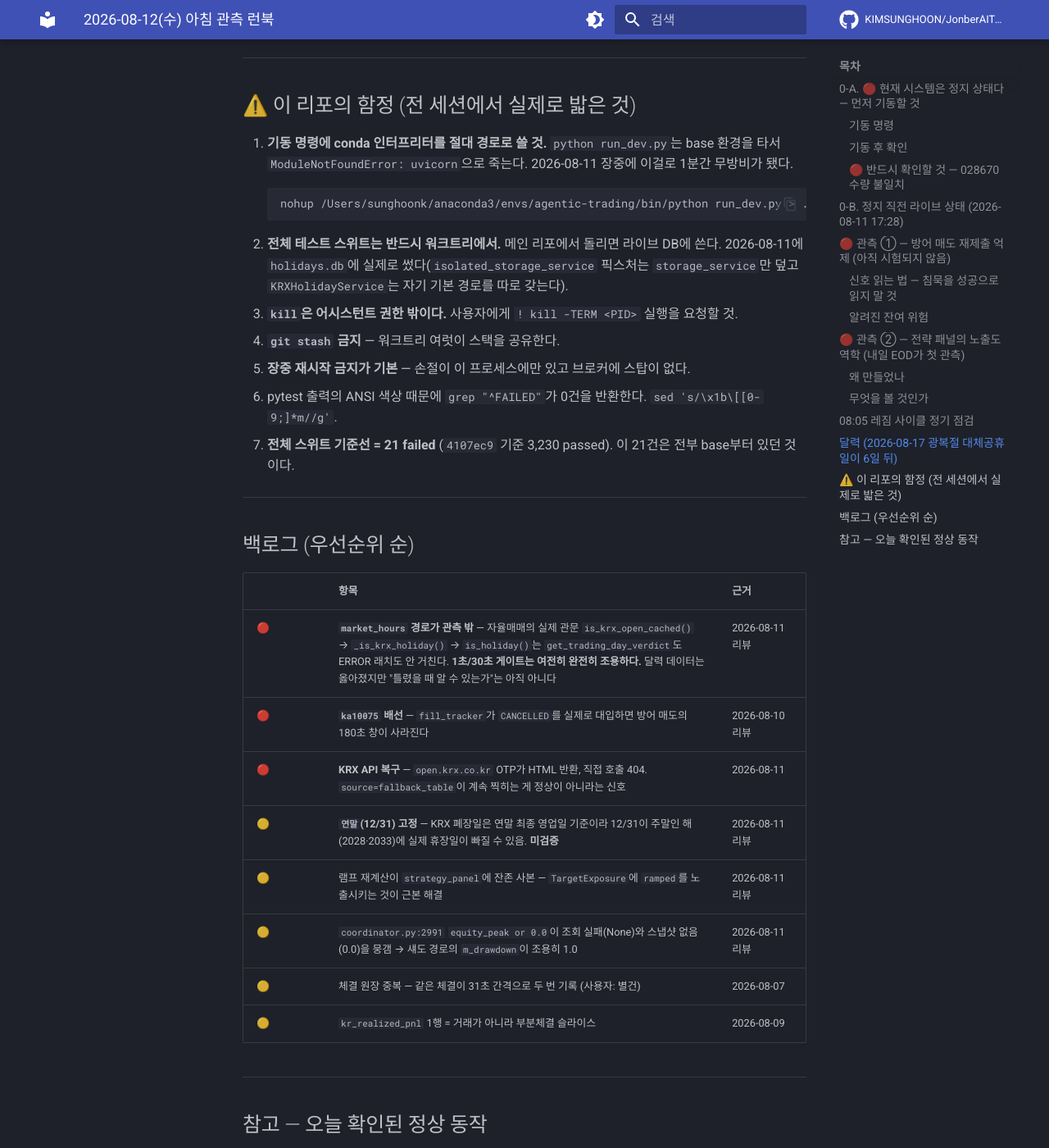
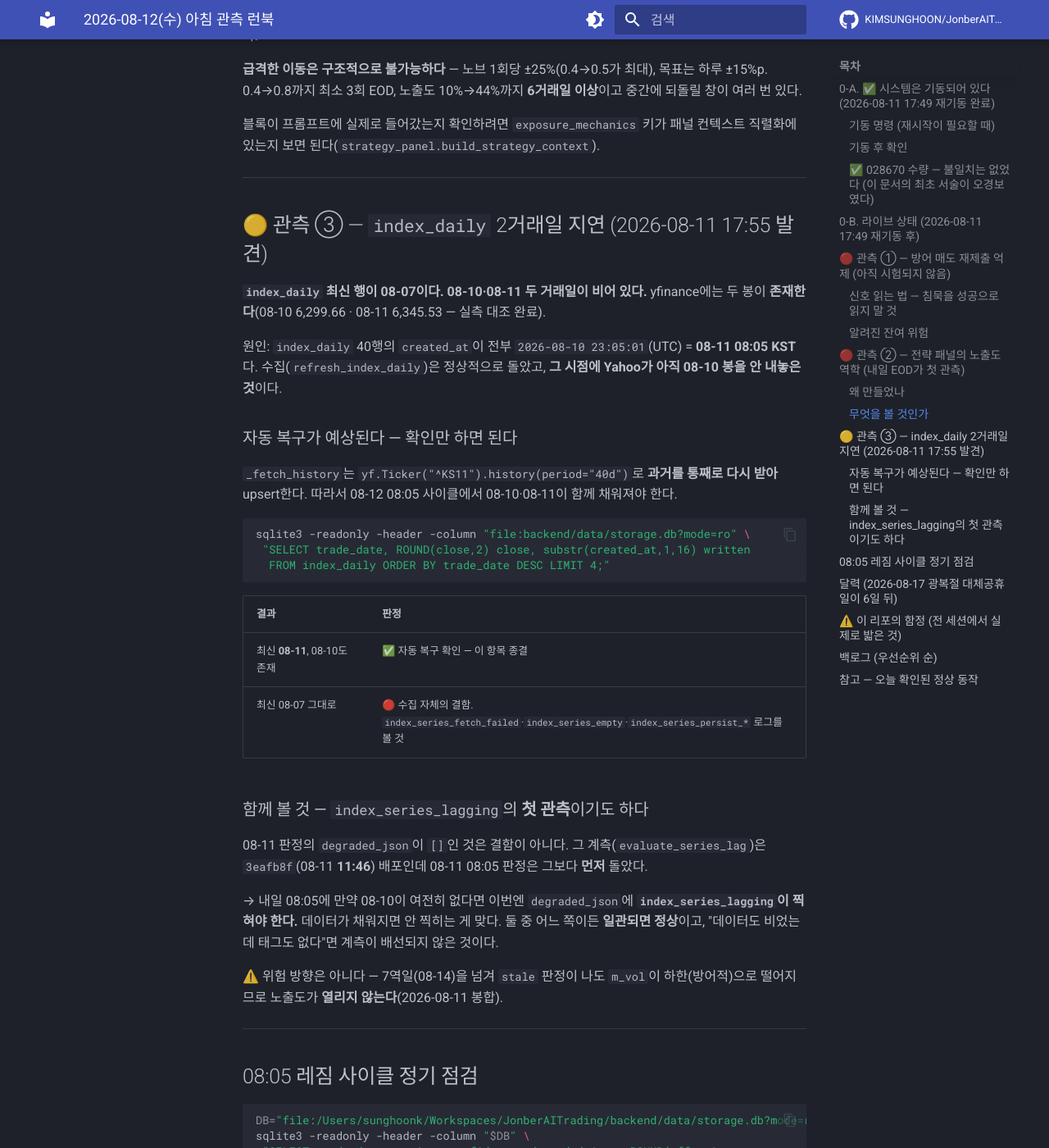
Before and after one commit to KIMSUNGHOON/JonberAITrading, an MkDocs documentation site: the page built from docs/runbooks/2026-08-12-morning-observation.md, in a window 1280 px wide and 1400 px high, scrolled down 5632 px. Shown: the whole window at 82% size. Built offline with MkDocs 1.6.1 and Material for MkDocs 9.7.7, drawn with Linux system fonts in a browser that asks for light colours; comment, search, counter and statistics services are not loaded; some of the changed text lies outside the part shown.

Commit message:
docs(runbook): 028670 "불일치" 오경보 정정 + 재기동 반영 + 관측 ③ 추가
이 문서가 스스로 침묵하는 실패를 하나 만들었다 — 존재하지 않는 불일치를
🔴 경보로 적었다.

## 정정: 028670 수량 불일치는 없었다

"스냅샷 3,115 vs 브로커 3,470"은 3,115 + 오늘 체결 355를 **더해** 만든
숫자였다. 그 355주는 이미 3,115 안에 포함돼 있었다. 브로커를 직접
조회(kt00004)한 결과 3,115주 — 원장 누적·코디네이터 스냅샷과 세 숫자가
전부 같다.

16:35 체결의 정체도 원장이 설명한다: 146주는 09:07 주문(0018558)의
잔량 체결(61+146=207 완결)이고 209주는 별개 신규 주문(0018653)이다.

따라서 리컨실러가 조용한 것은 정상이다 — 교정할 드리프트가 없다.
원 지시를 그대로 따랐다면 내일 아침 정상을 "리컨실러 미작동"으로
오판했을 것이다.

## 추가: 관측 ③ — index_daily가 2거래일 뒤졌다

최신 행이 08-07인데 yfinance에는 08-10·08-11이 존재한다(실측 대조).
수집은 08-11 08:05에 정상적으로 돌았고 그 시점에 Yahoo가 08-10 봉을
아직 안 내놓은 것이다. period="40d"로 과거를 통째로 다시 받으므로
내일 08:05에 자동 복구가 예상된다 — 확인 절차를 적었다.

degraded_json이 []인 것도 결함이 아니다: evaluate_series_lag는
3eafb8f(08-11 11:46) 배포이고 08:05 판정은 그보다 먼저 돌았다.
내일이 그 계측의 첫 관측이기도 하다.

## 기타

- §0-A/0-B를 17:49 재기동 실측으로 갱신(PID 2829, 검증 8항목 전부 통과)
- 함정 3건 추가: 원장 합을 잔고에 더하지 말 것 · 리스닝까지 ~40초 ·
  zsh의 --include glob

Co-Authored-By: Claude Opus 5 (1M context) <noreply@anthropic.com>

````diff
--- a/docs/runbooks/2026-08-12-morning-observation.md
+++ b/docs/runbooks/2026-08-12-morning-observation.md
@@ -1,16 +1,33 @@
 # 2026-08-12(수) 아침 관측 런북
 
-> 작성: 2026-08-11 17:20. **이 문서는 다음 세션이 이어받기 위한 것이다.**
+> 작성: 2026-08-11 17:20 · **갱신: 2026-08-11 18:05** (재기동 완료 + 028670 오경보 정정 + 관측 ③ 추가).
+> **이 문서는 다음 세션이 이어받기 위한 것이다.**
 > 전 세션의 감시(Monitor)·예약(cron)·컨텍스트는 세션 종료와 함께 사라졌다.
+>
+> **대기 중인 관측 3건**: ① 방어 매도 재제출 억제(미검증 3일째) · ② 패널 노출도 역학(내일 15:35 첫 EOD) · ③ `index_daily` 2거래일 지연(내일 08:05 자동 복구 예상).
 
 ---
 
-## 0-A. 🔴 현재 시스템은 **정지 상태**다 — 먼저 기동할 것
+## 0-A. ✅ 시스템은 **기동되어 있다** (2026-08-11 17:49 재기동 완료)
 
-2026-08-11 17:28에 사용자가 PC 재부팅을 위해 백엔드·프론트엔드를 정상 종료했다
-(`Application shutdown complete`, 미체결 주문 0건, 포트 해제 확인).
+2026-08-11 17:28에 사용자가 PC 재부팅을 위해 정상 종료했고, **17:49에 재기동해
+기동 검증을 모두 통과했다**(아래 표). 이 절은 이제 *재시작이 필요할 때*를 위한 참조다.
 
-### 기동 명령
+| 확인 | 2026-08-11 17:49 실측 |
+|---|---|
+| 백엔드 | **PID 2829** · 포트 8000 · `4107ec9` · 로그 `debug/backend-20260811-1749.log` |
+| 프론트엔드 | 포트 5173 · HTTP 200 · 프록시 → 127.0.0.1:8000 |
+| 복원 | `Restored 5 positions, 7 queued trades, 48 watched stocks, daily_count=3` |
+| 손절가 5종 | 전부 아래 §0-B 값과 일치 |
+| 달력 | `untrusted_years=[]` · 08-15 광복절 + **08-17 대체공휴일** 둘 다 등록 |
+| 노브 | 종목당 0.03 · `max_open_positions` **7** · `target_vol_pct` 22.0 · `vol_multiplier_min` 0.4 |
+| 모드 | `mode=active` · Traceback 0건 |
+| LLM 라우터 | openrouter ✅ / claude_cli ✅ / codex_cli ❌ |
+
+⚠️ 서버가 리스닝을 시작하기까지 **약 40초**가 걸린다(LLM 라우터 헬스체크). 그 전의
+`curl`은 `HTTP 000`을 돌려준다 — 죽은 것이 아니다. `Uvicorn running`을 로그에서 확인할 것.
+
+### 기동 명령 (재시작이 필요할 때)
 
 ```bash
 cd /Users/sunghoonk/Workspaces/JonberAITrading/backend && \
@@ -41,41 +58,51 @@ curl -s http://127.0.0.1:8000/api/trading/positions | python3 -m json.tool
 | 손절가 5종 | 316140 31,154 · 004370 351,075 · 028670 5,520 · 030000 17,765 · 207940 1,404,840 |
 | 모드 | `mode=active` |
 
-### 🔴 반드시 확인할 것 — 028670 수량 불일치
+### ✅ 028670 수량 — **불일치는 없었다 (이 문서의 최초 서술이 오경보였다)**
 
-**영속된 코디네이터 스냅샷은 028670이 3,115주인데, 브로커에는 3,470주가 있다.**
-16:35 시간외 체결 355주(209+146)가 원장(`kr_stock_trades`)에는 들어갔으나
-포지션 스냅샷에는 반영되지 않은 채 종료됐다.
+이 문서는 처음에 "스냅샷 3,115 vs **브로커 3,470**"이라고 적었다. **틀렸다.**
+2026-08-11 17:55에 브로커를 직접 조회해 확인한 결과:
 
-리컨실러가 브로커 잔고와 대조해 메우게 되어 있다(30초 스케줄러 2틱마다 ≈60초).
-**기동 후 5분쯤 지나 3,470주로 맞춰졌는지 확인할 것.**
+| 출처 | 수량 |
+|---|---|
+| 브로커 실조회 (`/api/kr_stocks/positions` → `get_account_balance()`, kt00004) | **3,115** |
+| 원장 `kr_stock_trades` 체결 누적 (buy 18행, sell 0) | **3,115** |
+| 코디네이터 스냅샷 | **3,115** |
 
-```bash
-curl -s http://127.0.0.1:8000/api/trading/positions | python3 -c "
-import json,sys
-r=json.load(sys.stdin); r=r.get('data') or r
-if isinstance(r,dict): r=r.get('positions') or []
-for p in r:
-    if p.get('ticker')=='028670': print('028670:', p.get('quantity'), '주  (3470이면 정상, 3115면 리컨실러 미작동)')"
-```
+**세 숫자가 전부 같다.** 3,470은 3,115 **+** 355를 더해 만든 숫자였는데, 그 355주는
+**이미 3,115 안에 포함**돼 있었다 — 즉 이중 계상이다.
 
-3,115주 그대로면 리컨실러가 안 도는 것이고 별도 조치가 필요하다.
-방치하면 손절 발동 시 355주가 덜 팔린다.
+원장이 16:35 체결의 정체를 설명한다:
+
+| 시각 | 주문 | 주문량 | 체결 |
+|---|---|---|---|
+| 09:07:47 | `0018558` | 207 | **61** (부분) |
+| 16:35:05 | `0018558` | — | **146** (잔량 — 61+146=207 완결) |
+| 16:35:05 | `0018653` | 209 | 209 (별개 신규 주문) |
+
+146은 오전 주문의 잔량 체결이고 209는 별개 주문이다. 둘 다 정상이며 누적에 이미 반영돼 있다.
+
+⚠️ **따라서 리컨실러가 조용한 것은 정상이다** — 교정할 드리프트가 없다.
+`_queue_scheduler_loop`(coordinator.py:4845)는 장중 게이트가 없어 마감 후에도 30초마다 돌고
+2틱마다 `reconcile()`을 부르지만, `_fix_positions`는 `quantity != broker_qty`일 때만 로그를 남긴다.
+
+**교훈: 원장 합을 브로커 잔고에 "더하지" 말 것.** 원장 누적은 이미 잔고 그 자체다.
+불일치를 주장하려면 브로커를 **직접 조회**해 대조해야 한다 — 위 표의 세 줄이 그 방법이다.
 
 ---
 
-## 0-B. 정지 직전 라이브 상태 (2026-08-11 17:28)
+## 0-B. 라이브 상태 (2026-08-11 17:49 재기동 후)
 
 | 항목 | 값 |
 |---|---|
-| 프로세스 | PID 70185 (17:15 기동, **17:28 정상 종료**) · 포트 8000 |
+| 프로세스 | **PID 2829** (17:49 기동) · 포트 8000 |
 | 코드 | `4107ec9` · 브랜치 `read-trading-prompt-dgm5U` |
 | 계좌 | equity ₩499,000,954 · 현금 ₩427,855,838 · 주식 ₩71,145,116 (14.26%) |
-| 모드 | `mode=active` |
-| 포지션 | 5종 — 316140(549) · 004370(25) · 028670(3,115+) · 030000(739) · 207940(7) |
+| 모드 | `mode=active` · `daily_trades` 3/10 |
+| 포지션 | 5종 — 316140(549) · 004370(25) · **028670(3,115 — 확정)** · 030000(739) · 207940(7) |
 | 손절가 | 316140 31,154 · 004370 351,075 · 028670 5,520 · 030000 17,765 · 207940 1,404,840 |
 | 노브 | 종목당 **0.03** · 슬롯 7 · `target_vol_pct` **22.0** · `vol_multiplier_min` **0.4** |
-| 로그 | `debug/backend-lunar-20260811.log` |
+| 로그 | `debug/backend-20260811-1749.log` (17:28 이전분은 `debug/backend-lunar-20260811.log`) |
 
 ⚠️ **PID는 재시작하면 바뀐다.** `ps -eo pid,etime,command | grep run_dev | grep -v grep`로 확인할 것.
 
@@ -164,6 +191,44 @@ sqlite3 -readonly "file:backend/data/storage.db?mode=ro" \
 
 ---
 
+## 🟡 관측 ③ — `index_daily` 2거래일 지연 (2026-08-11 17:55 발견)
+
+**`index_daily` 최신 행이 08-07이다. 08-10·08-11 두 거래일이 비어 있다.**
+yfinance에는 두 봉이 **존재한다**(08-10 6,299.66 · 08-11 6,345.53 — 실측 대조 완료).
+
+원인: `index_daily` 40행의 `created_at`이 전부 `2026-08-10 23:05:01`(UTC) = **08-11 08:05 KST**다.
+수집(`refresh_index_daily`)은 정상적으로 돌았고, **그 시점에 Yahoo가 아직 08-10 봉을 안 내놓은 것**이다.
+
+### 자동 복구가 예상된다 — 확인만 하면 된다
+
+`_fetch_history`는 `yf.Ticker("^KS11").history(period="40d")`로 **과거를 통째로 다시 받아** upsert한다.
+따라서 08-12 08:05 사이클에서 08-10·08-11이 함께 채워져야 한다.
+
+```bash
+sqlite3 -readonly -header -column "file:backend/data/storage.db?mode=ro" \
+ "SELECT trade_date, ROUND(close,2) close, substr(created_at,1,16) written
+  FROM index_daily ORDER BY trade_date DESC LIMIT 4;"
+```
+
+| 결과 | 판정 |
+|---|---|
+| 최신 **08-11**, 08-10도 존재 | ✅ 자동 복구 확인 — 이 항목 종결 |
+| 최신 08-07 그대로 | 🔴 수집 자체의 결함. `index_series_fetch_failed`·`index_series_empty`·`index_series_persist_*` 로그를 볼 것 |
+
+### 함께 볼 것 — `index_series_lagging`의 **첫 관측**이기도 하다
+
+08-11 판정의 `degraded_json`이 `[]`인 것은 결함이 아니다. 그 계측(`evaluate_series_lag`)은
+`3eafb8f`(08-11 **11:46**) 배포인데 08-11 08:05 판정은 그보다 **먼저** 돌았다.
+
+→ 내일 08:05에 만약 08-10이 여전히 없다면 이번엔 `degraded_json`에 **`index_series_lagging`이
+찍혀야 한다.** 데이터가 채워지면 안 찍히는 게 맞다. 둘 중 어느 쪽이든 **일관되면 정상**이고,
+"데이터도 비었는데 태그도 없다"면 계측이 배선되지 않은 것이다.
+
+⚠️ 위험 방향은 아니다 — 7역일(08-14)을 넘겨 `stale` 판정이 나도 `m_vol`이 하한(방어적)으로
+떨어지므로 노출도가 **열리지 않는다**(2026-08-11 봉합).
+
+---
+
 ## 08:05 레짐 사이클 정기 점검
 
 ```bash
@@ -178,11 +243,9 @@ sqlite3 -readonly "$DB" "SELECT COUNT(*)||'행, 최신 '||MAX(trade_date) FROM i
 |---|---|
 | `regime_judgment` 1행 | **08:05** (08:00 아님 — 수집이 `judge_regime()` 안 인라인) |
 | `degraded_json` | 비어 있음. `index_series_lagging`이 뜨면 지수 수집이 거래일 기준으로 뒤졌다는 뜻 |
-| `index_daily` 최신 | **08-11**로 갱신돼야 함 |
+| `index_daily` 최신 | **08-11** (현재 08-07 — 08-10·08-11 두 날이 함께 채워져야 한다. **관측 ③ 참조**) |
 | 종목당 상한 | **0.03 유지** (레짐 채널이 덮어쓰지 않는다는 실증, 3일째) |
-| 슬롯 | 7 유지 |
-
-⚠️ `index_daily`가 08-10을 여전히 못 받고 있으면 yfinance 지연이다. **7역일이 지나면 `stale` 판정**이 되는데, 이제는 `m_vol`이 하한(방어적)으로 떨어지므로 **노출도가 열리지 않는다**(2026-08-11 봉합).
+| 슬롯 | 7 유지 (`max_open_positions`, 17:49 실측 확인) |
 
 ---
 
@@ -213,6 +276,12 @@ sqlite3 -readonly "file:backend/data/holidays.db?mode=ro" \
 5. **장중 재시작 금지가 기본** — 손절이 이 프로세스에만 있고 브로커에 스탑이 없다.
 6. pytest 출력의 ANSI 색상 때문에 `grep "^FAILED"`가 0건을 반환한다. `sed 's/\x1b\[[0-9;]*m//g'`.
 7. **전체 스위트 기준선 = 21 failed** (`4107ec9` 기준 3,230 passed). 이 21건은 전부 base부터 있던 것이다.
+8. **원장 합을 브로커 잔고에 더하지 말 것.** 원장 체결 누적은 **이미 잔고 그 자체**다.
+   2026-08-11에 이 문서가 직접 밟았다 — "스냅샷 3,115 + 오늘 체결 355 = 브로커 3,470"으로 계산해
+   존재하지 않는 불일치를 🔴 경보로 적었다. 실제 브로커는 3,115였다. 불일치를 주장하려면
+   `/api/kr_stocks/positions`(kt00004 직접 조회)로 **대조**해야 한다 — 산수로 만들면 안 된다.
+9. **기동 후 서버 리스닝까지 ~40초.** 그 전 `curl`은 `HTTP 000`이다. 죽은 게 아니다.
+10. zsh에서 `grep --include=*.py`는 glob 확장으로 실패한다 — `--include="*.py"`로 따옴표를 칠 것.
 
 ---
 
````
